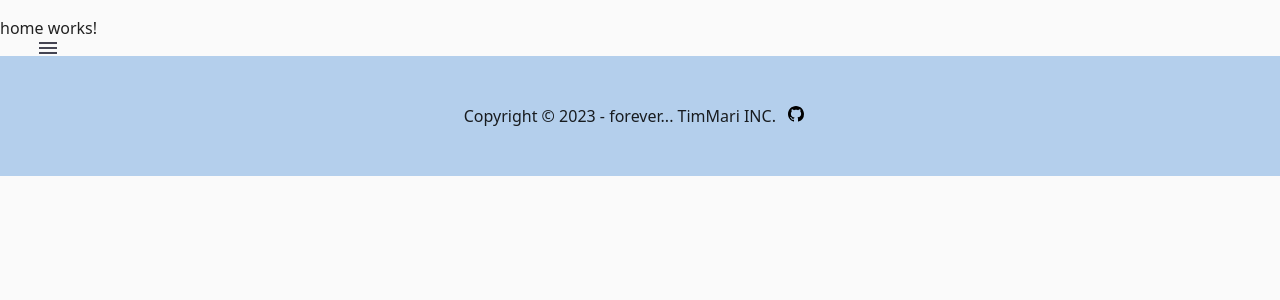
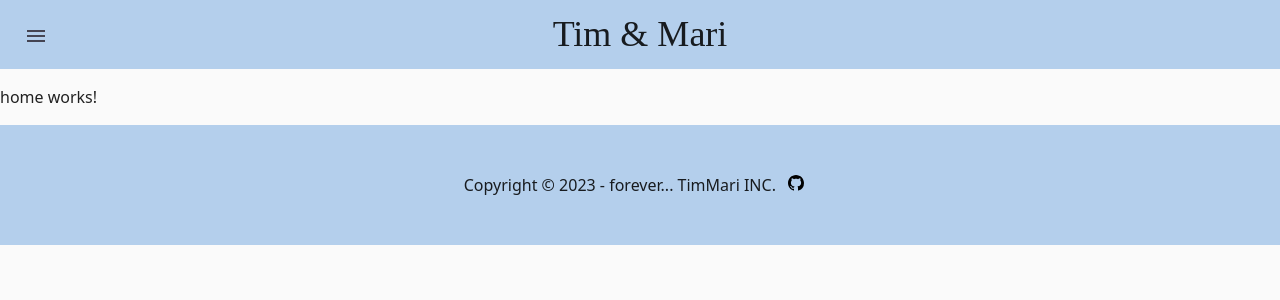
Before and after one commit to TimothyJan/TimMari, an Angular app: page /home in a window 1280 px wide. Shown: the top 300 px of the page. Built offline with nearby package versions, Linux system fonts and the light colour scheme.

Commit message:
1st version header complete

```diff
--- a/src/app/app.module.ts
+++ b/src/app/app.module.ts
@@ -9,24 +9,24 @@ import { ReactiveFormsModule } from '@angular/forms';
 import { AppComponent } from './app.component';
 import { FooterComponent } from './components/footer/footer.component';
 import { LayoutComponent } from './components/layout/layout.component';
-import { NavBarComponent } from './components/nav-bar/nav-bar.component';
 import { OurStoryComponent } from './components/our-story/our-story.component';
 import { TimelineComponent } from './components/timeline/timeline.component';
 import { MomentsComponent } from './components/moments/moments.component';
 import { HomeComponent } from './components/home/home.component';
 import { SideNavComponent } from './components/side-nav/side-nav.component';
+import { HeaderComponent } from './components/header/header.component';
 
 @NgModule({
   declarations: [
     AppComponent,
     FooterComponent,
     LayoutComponent,
-    NavBarComponent,
     OurStoryComponent,
     TimelineComponent,
     MomentsComponent,
     HomeComponent,
-    SideNavComponent
+    SideNavComponent,
+    HeaderComponent
   ],
   imports: [
     BrowserModule,
--- /dev/null
+++ b/src/app/components/header/header.component.css
@@ -0,0 +1,24 @@
+
+.header {
+  padding: 12px 12px;
+  display: -webkit-box;
+  display: -ms-flexbox;
+  display: flex;
+  -webkit-box-pack: justify;
+  -ms-flex-pack: justify;
+  justify-content: center;
+  /* justify-content: space-around; */
+  -webkit-box-align: center;
+  -ms-flex-align: center;
+  align-items: center;
+  background-color: #B4CFEC;
+}
+
+.title {
+  font-family: Forum;
+  font-weight: 400;
+  font-size: 2.25rem;
+  line-height: 1.25;
+  text-transform: none;
+  letter-spacing: 0em;
+}
--- /dev/null
+++ b/src/app/components/header/header.component.html
@@ -0,0 +1,5 @@
+<div class="header">
+  <div class="title">
+    Tim & Mari
+  </div>
+</div>
--- a/src/app/components/layout/layout.component.html
+++ b/src/app/components/layout/layout.component.html
@@ -1,2 +1,2 @@
-<!-- <app-nav-bar></app-nav-bar> -->
+
 <app-side-nav></app-side-nav>
--- a/src/app/components/nav-bar/nav-bar.component.css
+++ /dev/null
@@ -1,56 +0,0 @@
-.logo {
-  margin-right: auto;
-  margin-left: auto;
-}
-
-.names {
-  font-family: Forum;
-  font-weight: 400;
-  font-size: 3.5rem;
-  line-height: 1.25;
-  text-transform: none;
-  letter-spacing: 0em;
-  text-align: center;
-  position: relative;
-}
-
-@media screen and (max-width: 720px) {
-  .logo {
-    margin-right:0%;
-    margin-left: auto;
-  }
-}
-
-.burger-menu {
-  margin-left: auto;
-}
-
-.logo img{
-  padding-top: 5px;
-  height:50px;
-}
-
-mat-toolbar {
-  /* display: flex; */
-  padding-top: 5px;
-}
-
-.navbar-link {
-  cursor: pointer;
-  margin: 0 12px;
-  text-decoration: underline;
-  font-size:medium;
-}
-
-.sidenav-container {
-  /* position: absolute; */
-  height: 100%;
-}
-
-mat-sidenav {
-  width: 200px;
-}
-
-a {
-  border-bottom: 1px solid #ddd !important;
-}
--- a/src/app/components/nav-bar/nav-bar.component.html
+++ /dev/null
@@ -1,37 +0,0 @@
-<mat-toolbar color="secondary">
-  <!-- <div class = "logo">
-    <img src="assets/images/Jantek-Logo.png" alt="Jantek-Logo">
-    Menu
-  </div> -->
-  <div class="names">
-    Tim & Mari
-  </div>
-
-  <button mat-icon-button (click)="toggleSidenav()" class="burger-menu">
-    <mat-icon>menu</mat-icon>
-  </button>
-</mat-toolbar>
-
-<mat-sidenav-container class="sidenav-container">
-  <mat-sidenav #sidenav mode="over" position="end" [opened]="isSidenavOpen" (openedChange)="isSidenavOpen = $event">
-  <!-- <mat-sidenav
-    #sidenav
-    [mode]="isLargeScreen() ? 'side' : 'over'"
-    position="end"
-    [opened]="isLargeScreen() || isSidenavOpen"
-    (openedChange)="isSidenavOpen = $event"> -->
-    <mat-nav-list>
-      <a
-        mat-list-item
-        *ngFor="let link of navLinks"
-        routerLinkActive="active"
-        [routerLink]="link.path"
-        (click)="toggleSidenav()">
-        {{ link.label }}
-      </a>
-    </mat-nav-list>
-  </mat-sidenav>
-  <mat-sidenav-content>
-    <router-outlet></router-outlet>
-  </mat-sidenav-content>
-</mat-sidenav-container>
--- a/src/app/components/nav-bar/nav-bar.component.ts
+++ /dev/null
@@ -1,58 +0,0 @@
-import { Component, HostListener, OnInit } from '@angular/core';
-import { Router } from '@angular/router';
-
-@Component({
-  selector: 'app-nav-bar',
-  templateUrl: './nav-bar.component.html',
-  styleUrl: './nav-bar.component.css'
-})
-export class NavBarComponent implements OnInit {
-  navLinks = [
-    { path: '/home', label: 'Home' },
-    { path: '/our-story', label: 'Our Story' },
-    { path: '/timeline', label: 'Timeline' },
-    { path: '/moments', label: 'Moments' },
-    // { path: '/jar-of-memories', label: 'Jar of Memories' },
-    // { path: '/function-key-5', label: 'Games' },
-  ];
-  // Sidenav toggle flag
-  isSidenavOpen:boolean = false;
-
-  constructor(
-    private router: Router,
-  ) {}
-
-  ngOnInit(): void {
-
-  }
-
-  closeSideNav() {
-    this.isSidenavOpen = false;
-  }
-
-  /** Toggle the Sidenav */
-  toggleSidenav() {
-    this.isSidenavOpen = !this.isSidenavOpen;
-  }
-
-  /** Navigate to the specified route and close the Sidenav */
-  navigateTo(route: string) {
-    this.router.navigate([route]);
-    this.closeSideNav();
-  }
-
-  /** HostListener to update the flag on window resize */
-  @HostListener('window:resize', ['$event'])
-  onResize(event: Event) {
-    this.closeSideNav();
-  }
-
-  isLargeScreen() {
-    const width = window.innerWidth || document.documentElement.clientWidth || document.body.clientWidth;
-    if (width > 720) {
-        return true;
-    } else {
-        return false;
-    }
-  }
-}
--- a/src/app/components/side-nav/side-nav.component.css
+++ b/src/app/components/side-nav/side-nav.component.css
@@ -15,8 +15,8 @@ mat-sidenav {
 
 .burger-menu {
   position: absolute;
-  top: 1.5rem;
-  left: 1.5rem;
+  top: 12px;
+  left: 12px;
   z-index: 20;
 }
 
--- a/src/app/components/side-nav/side-nav.component.html
+++ b/src/app/components/side-nav/side-nav.component.html
@@ -30,9 +30,12 @@
       </a>
     </mat-nav-list>
 
+    <p>Wasabi & Ponzu forever</p>
+
   </mat-sidenav>
 
   <mat-sidenav-content>
+    <app-header></app-header>
     <router-outlet></router-outlet>
     <app-footer></app-footer>
   </mat-sidenav-content>
```
Also changed, not shown: src/app/components/header/header.component.ts (added, +10 -0 lines), 2 other files (tests, documents, lock files or other folders).
